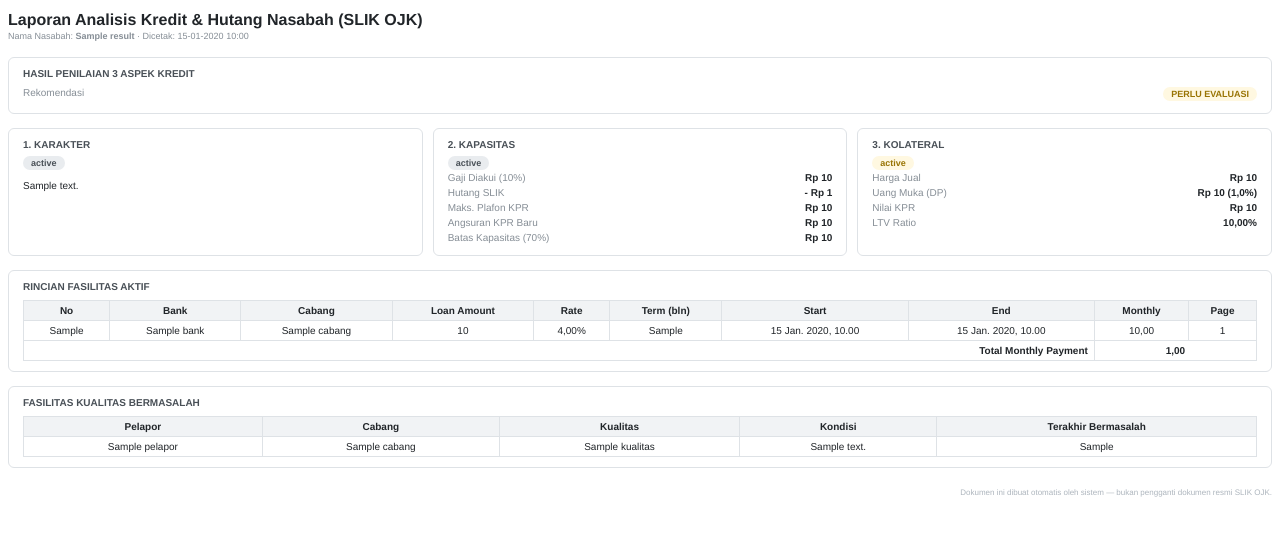
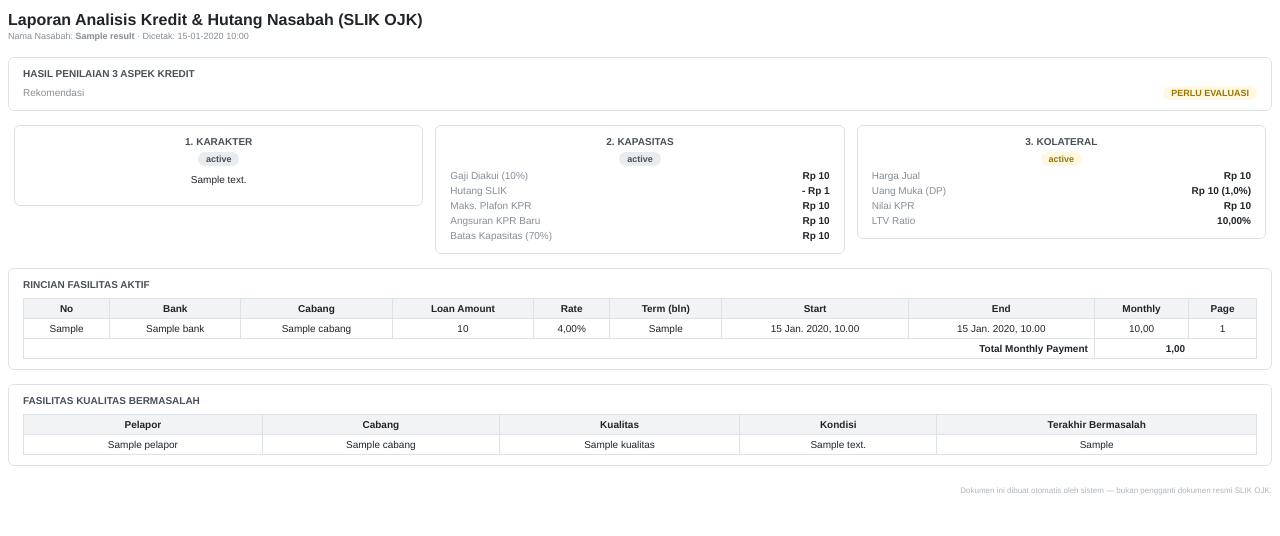
Before and after one commit to fikrisaifuddin/pdfanalis, a Django app: template loancalc/templates/loancalc/loan_pdf.html in a window 1280 px wide. Shown: the top 536 px of the page. Run offline with Django 5.2, Linux system fonts and the light colour scheme; the template is opened without the code that fills it: most values are stand-ins (such as "Sample title", 1, 10 or a date in 2020).

Commit message:
chore: change from weasyprint to xhtml12pdf

```diff
--- a/loancalc/templates/loancalc/loan_pdf.html
+++ b/loancalc/templates/loancalc/loan_pdf.html
@@ -5,18 +5,21 @@
 {% load rupiah_filters %}
 <style>
   @page { size: A4 landscape; margin: 1.5cm; }
-  body { font-family: 'Helvetica', sans-serif; font-size: 10px; color: #212529; }
+  body { font-family: Helvetica, sans-serif; font-size: 10px; color: #212529; }
   h1 { font-size: 16px; margin-bottom: 2px; }
   .sub { color: #868e96; font-size: 9px; margin-bottom: 16px; }
   .section { margin-bottom: 14px; border: 1px solid #dee2e6; border-radius: 6px; padding: 10px 14px; }
   .section-title { font-size: 10px; font-weight: bold; text-transform: uppercase; color: #495057; margin-bottom: 6px; }
-  .row-flex { display: flex; justify-content: space-between; padding: 2px 0; }
-  .row-flex .label { color: #868e96; }
-  .row-flex .value { font-weight: bold; }
+  table.layout3col { width: 100%; border-collapse: collapse; }
+  table.layout3col td.col { width: 33.33%; vertical-align: top; padding: 0 6px; border: none; }
+  table.datarow { width: 100%; margin-top: 4px; }
+  table.datarow td { border: none; padding: 2px 0; text-align: left; }
+  table.datarow td.label { color: #868e96; }
+  table.datarow td.value { font-weight: bold; text-align: right; }
   table { width: 100%; border-collapse: collapse; margin-top: 8px; }
   th, td { border: 1px solid #dee2e6; padding: 4px 6px; text-align: center; }
   th { background: #f1f3f5; }
-  .badge { display: inline-block; padding: 2px 8px; border-radius: 10px; font-size: 9px; font-weight: bold; }
+  .badge { padding: 2px 8px; border-radius: 10px; font-size: 9px; font-weight: bold; }
   .badge-success { background: #e7f5ec; color: #2f9e5b; }
   .badge-danger  { background: #f8d7da; color: #842029; }
   .badge-warning { background: #fff8e1; color: #997404; }
@@ -33,44 +36,60 @@
   {% if ak %}
   <div class="section">
     <div class="section-title">Hasil Penilaian 3 Aspek Kredit</div>
-    <div class="row-flex">
-      <span class="label">Rekomendasi</span>
+    <table class="datarow">
+      <tr>
+        <td class="label">Rekomendasi</td>
+        <td class="value">
           <span class="badge {% if ak.is_layak %}badge-success{% else %}badge-warning{% endif %}">
             {% if ak.is_layak %}LAYAK (MEMENUHI){% else %}PERLU EVALUASI{% endif %}
           </span>
-    </div>
+        </td>
+      </tr>
+    </table>
   </div>
 
-  <div style="display:flex; gap:10px;">
-    <div class="section" style="flex:1;">
+  <table class="layout3col">
+    <tr>
+      <td class="col">
+        <div class="section" style="height:100%;">
           <div class="section-title">1. Karakter</div>
           <span class="badge {% if ak.karakter.badge == 'danger' %}badge-danger{% elif ak.karakter.badge == 'success' %}badge-success{% else %}badge-neutral{% endif %}">
             {{ ak.karakter.status }}
           </span>
           <p>{{ ak.karakter.desc }}</p>
         </div>
-    <div class="section" style="flex:1;">
+      </td>
+      <td class="col">
+        <div class="section" style="height:100%;">
           <div class="section-title">2. Kapasitas</div>
           <span class="badge {% if ak.kapasitas.badge == 'danger' %}badge-danger{% elif ak.kapasitas.badge == 'success' %}badge-success{% else %}badge-neutral{% endif %}">
             {{ ak.kapasitas.status }}
           </span>
-      <div class="row-flex"><span class="label">Gaji Diakui ({{ ak.persentase_gaji|floatformat:0 }}%)</span><span class="value">Rp {{ ak.gaji_diakui|rupiah }}</span></div>
-      <div class="row-flex"><span class="label">Hutang SLIK</span><span class="value">- Rp {{ ak.total_monthly_slik|rupiah }}</span></div>
-      <div class="row-flex"><span class="label">Maks. Plafon KPR</span><span class="value">Rp {{ ak.maks_plafon_kpr|rupiah }}</span></div>
-      <div class="row-flex"><span class="label">Angsuran KPR Baru</span><span class="value">Rp {{ ak.angsuran_kpr_baru|rupiah }}</span></div>
-      <div class="row-flex"><span class="label">Batas Kapasitas (70%)</span><span class="value">Rp {{ ak.batas_kapasitas|rupiah }}</span></div>
+          <table class="datarow">
+            <tr><td class="label">Gaji Diakui ({{ ak.persentase_gaji|floatformat:0 }}%)</td><td class="value">Rp {{ ak.gaji_diakui|rupiah }}</td></tr>
+            <tr><td class="label">Hutang SLIK</td><td class="value">- Rp {{ ak.total_monthly_slik|rupiah }}</td></tr>
+            <tr><td class="label">Maks. Plafon KPR</td><td class="value">Rp {{ ak.maks_plafon_kpr|rupiah }}</td></tr>
+            <tr><td class="label">Angsuran KPR Baru</td><td class="value">Rp {{ ak.angsuran_kpr_baru|rupiah }}</td></tr>
+            <tr><td class="label">Batas Kapasitas (70%)</td><td class="value">Rp {{ ak.batas_kapasitas|rupiah }}</td></tr>
+          </table>
         </div>
-    <div class="section" style="flex:1;">
+      </td>
+      <td class="col">
+        <div class="section" style="height:100%;">
           <div class="section-title">3. Kolateral</div>
           <span class="badge {% if ak.kolateral.badge == 'danger' %}badge-danger{% elif ak.kolateral.badge == 'success' %}badge-success{% else %}badge-warning{% endif %}">
             {{ ak.kolateral.status }}
           </span>
-      <div class="row-flex"><span class="label">Harga Jual</span><span class="value">Rp {{ ak.harga_jual|rupiah }}</span></div>
-      <div class="row-flex"><span class="label">Uang Muka (DP)</span><span class="value">Rp {{ ak.uang_muka|rupiah }} ({{ ak.dp_percent|floatformat:1 }}%)</span></div>
-      <div class="row-flex"><span class="label">Nilai KPR</span><span class="value">Rp {{ ak.nilai_kpr|rupiah }}</span></div>
-      <div class="row-flex"><span class="label">LTV Ratio</span><span class="value">{{ ak.ltv_ratio|floatformat:2 }}%</span></div>
+          <table class="datarow">
+            <tr><td class="label">Harga Jual</td><td class="value">Rp {{ ak.harga_jual|rupiah }}</td></tr>
+            <tr><td class="label">Uang Muka (DP)</td><td class="value">Rp {{ ak.uang_muka|rupiah }} ({{ ak.dp_percent|floatformat:1 }}%)</td></tr>
+            <tr><td class="label">Nilai KPR</td><td class="value">Rp {{ ak.nilai_kpr|rupiah }}</td></tr>
+            <tr><td class="label">LTV Ratio</td><td class="value">{{ ak.ltv_ratio|floatformat:2 }}%</td></tr>
+          </table>
         </div>
-  </div>
+      </td>
+    </tr>
+  </table>
   {% endif %}
   {% endwith %}
 
```
Also changed, not shown: loancalc/views.py (+8 -3 lines). Lines whose indentation alone changed are shown as unchanged.
